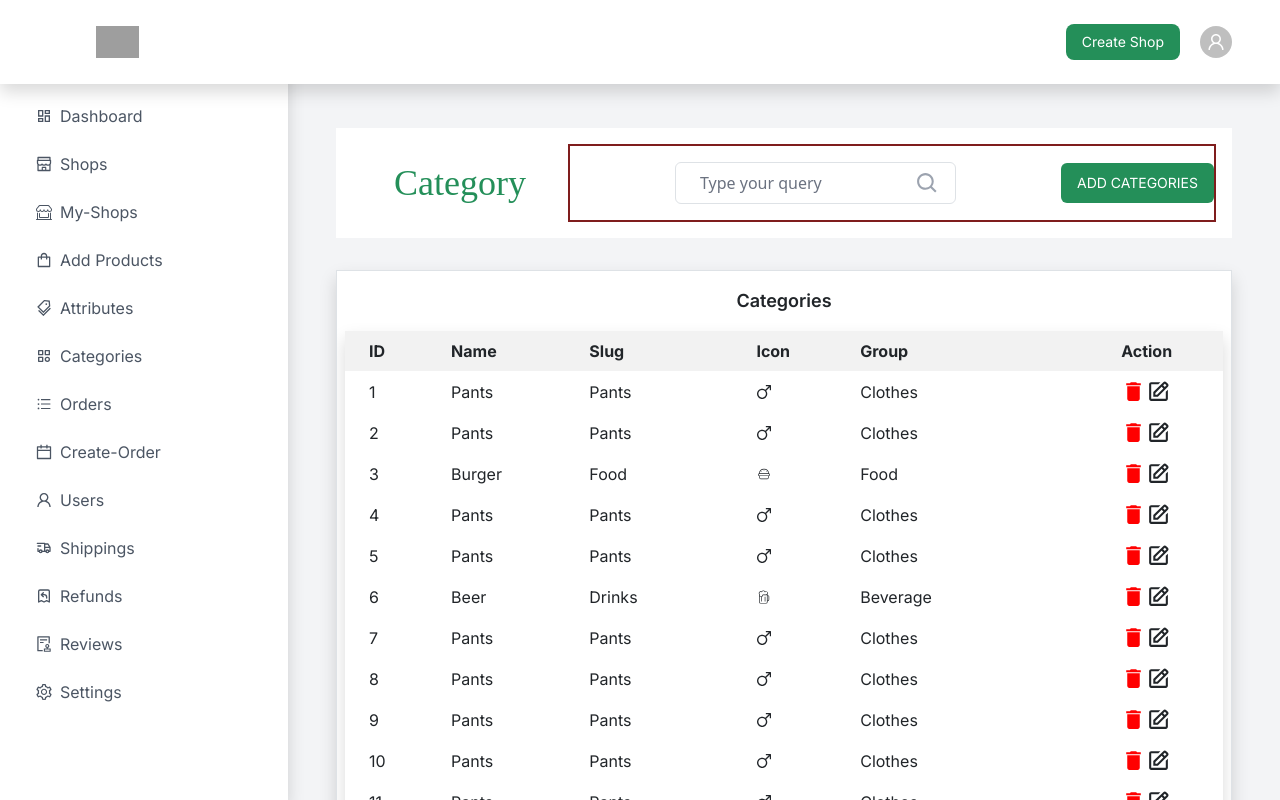
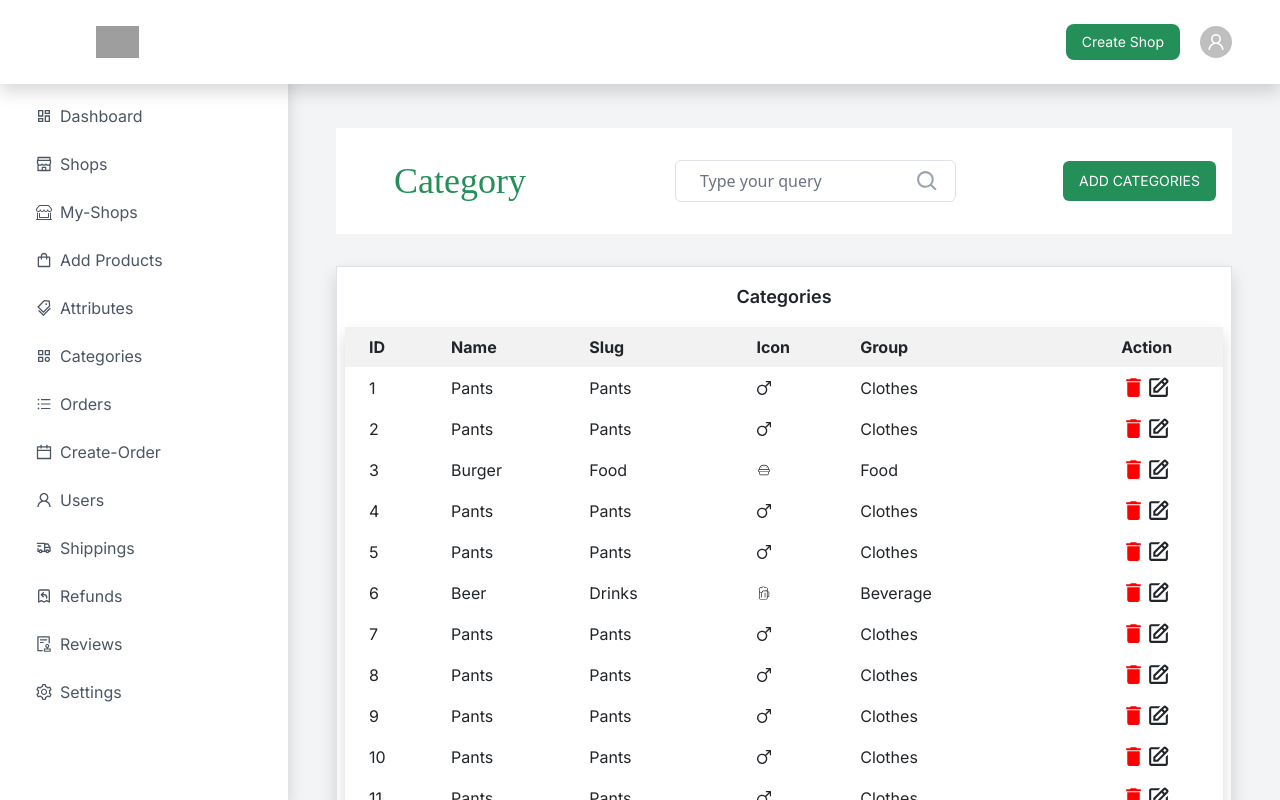
Before and after one commit to Farisbit19003/-SIDE-BAR, a React (Vite) app: page /categories in a window 1280 px wide. Shown: the top 800 px of the page. Built offline with nearby package versions, Linux system fonts and the light colour scheme; grey boxes are pictures that could not be loaded; a web font is replaced by a local one; what tailwindcss-rtl would draw is missing.

Commit message:
SEARCH n BUTTON2

```diff
--- a/src/components/layout/pages/categories.jsx
+++ b/src/components/layout/pages/categories.jsx
@@ -20,7 +20,7 @@ const Categories = () => {
             </h1>
           </div>
 
-          <div className="  w-full  flex sm:flex-row flex-col   xl:w-3/4 border-2 border-red-900  ">
+          <div className="  w-full  flex sm:flex-row flex-col   xl:w-3/4  ">
             <Search className="flex" />
 
             {/* <TypeFilter
```
